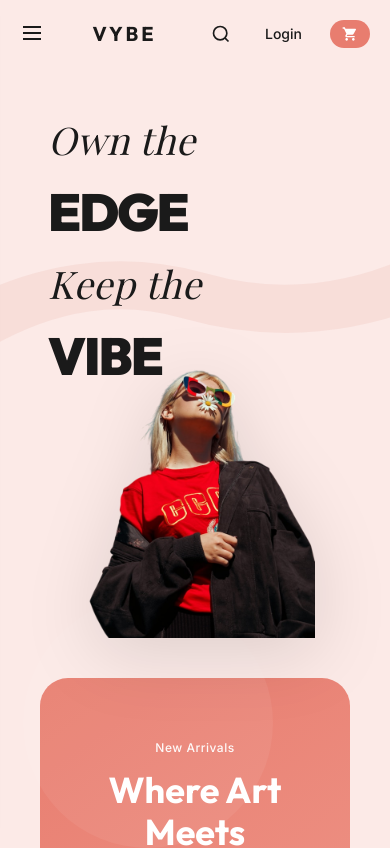
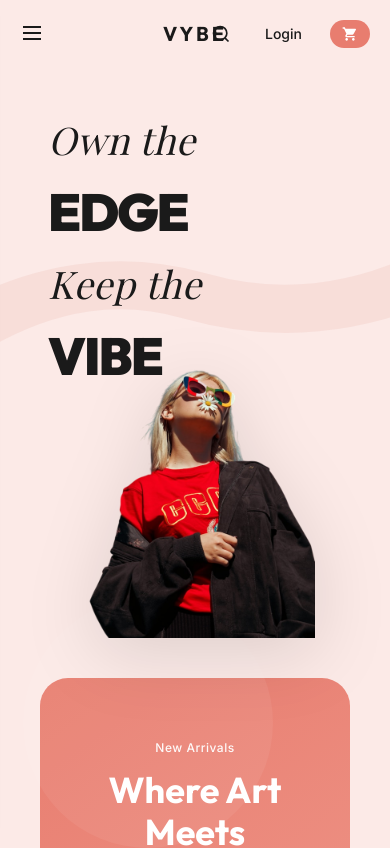
Before and after one commit to TEXxOP/vybe, a React (Vite) app: page / in a window 390 px wide. Shown: the top 848 px of the page. Built offline with nearby package versions, Linux system fonts and the light colour scheme; no server answers; a web font is replaced by a local one.

Commit message:
Fix: Center mobile logo and adjust z-index

```diff
--- a/src/components/Header.css
+++ b/src/components/Header.css
@@ -248,16 +248,28 @@
     }
 
     .logo {
-        position: static;
-        transform: none;
+        position: absolute;
+        left: 50%;
+        transform: translateX(-50%);
+        z-index: 1001;
+        /* Ensure logo is clickable but doesn't block drawer */
     }
 
     .logo-text {
         font-size: 20px;
     }
 
+    .mobile-menu-btn {
+        z-index: 1002;
+        /* Ensure button is above logo area */
+        position: relative;
+    }
+
     .nav-right {
         gap: 12px;
+        z-index: 1002;
+        /* Ensure right icons are clickable */
+        position: relative;
     }
 
     .icon-btn {
```
